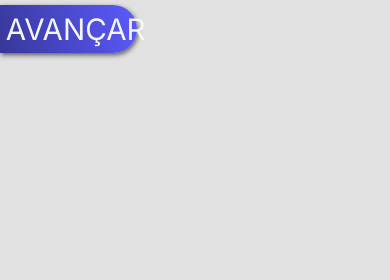
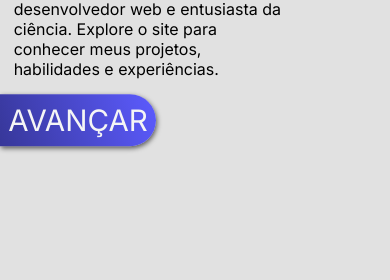
Before and after one commit to Ruan-Amorim/Portifolio, a plain HTML site: page index.html in a window 390 px wide. Shown: the part 564-844 px from the top of the page. Drawn offline with nearby package versions, Linux system fonts and the light colour scheme; a web font is replaced by a local one.

Commit message:
midia query

```diff
--- a/index.html
+++ b/index.html
@@ -5,6 +5,7 @@
     <meta name="viewport" content="width=device-width, initial-scale=1.0">
     <title>Ruan Amorim - Portifolio</title>
     <link rel="stylesheet" href="./src/index.css">
+    <link rel="stylesheet" href="./src/midia-query.css">
     <link rel="preconnect" href="https://fonts.googleapis.com">
     <link rel="preconnect" href="https://fonts.gstatic.com" crossorigin>
     <link href="https://fonts.googleapis.com/css2?family=Geo:ital@0;1&family=Geologica:wght,CRSV@100..900,0&family=Inter:ital,opsz,wght@0,14..32,100..900;1,14..32,100..900&display=swap" rel="stylesheet">
--- a/src/index.css
+++ b/src/index.css
@@ -59,6 +59,9 @@
     box-sizing: border-box;
     transition: 0.3s ease;
     user-select: none;
+}
+::-webkit-scrollbar{
+    display: none;
 }
 html,body {
     width: 100vw;
--- /dev/null
+++ b/src/midia-query.css
@@ -0,0 +1,44 @@
+
+/* 100px and 700px */
+
+@media (min-width: 100px) and (max-width: 700px) {
+    /* CONFI. GERAIS */
+    h1 {
+        font-size: 10vmin;
+        font-family: "Geologica";
+    }
+    /* NAVEGAÇÃO */
+    #navbar {
+        display: none;
+    }
+    /* HOME */
+    #container_home {
+        display: block;
+        position: relative;
+    }
+    #home_box_one {
+        position: absolute;
+        width: 100%;
+        height: 70%;
+        float: bottom;
+        bottom: 0;
+    }
+    #container_titulo {
+        transform: translateY(-10%);
+    }
+    #home_box_two {
+        width: 100%;
+        height: 30%;
+        transform: translateY(15%);
+    }
+    #botao_home {
+        width: 40vw;
+        top: 90%;
+        padding: 2%;
+        margin-top: 10%;
+    }
+    .circle_home {
+        width: 30vw;
+        height: 30vw;
+    }
+}
```
